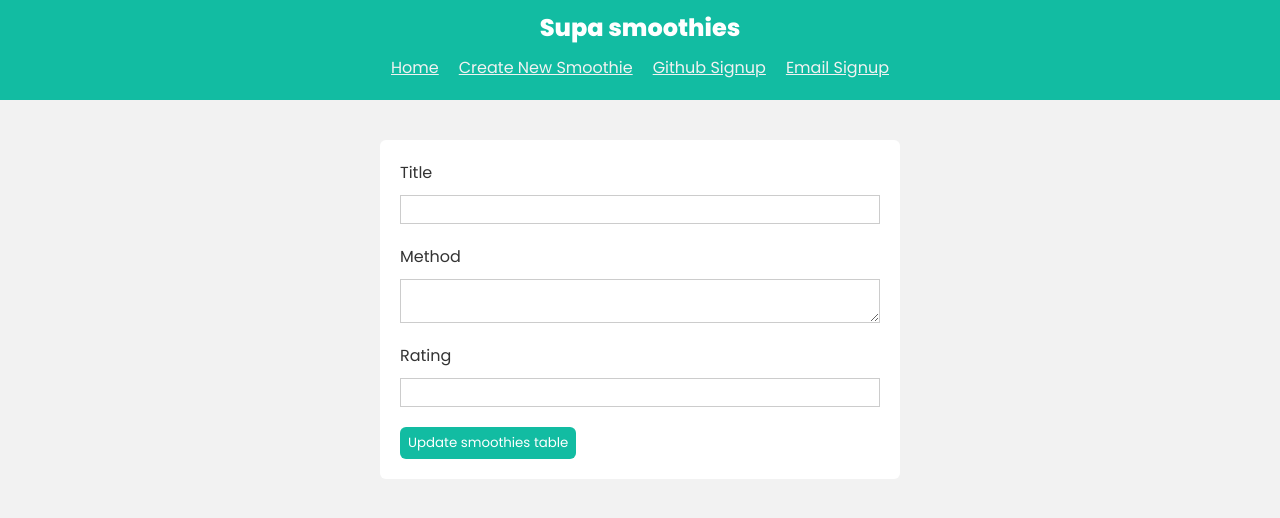
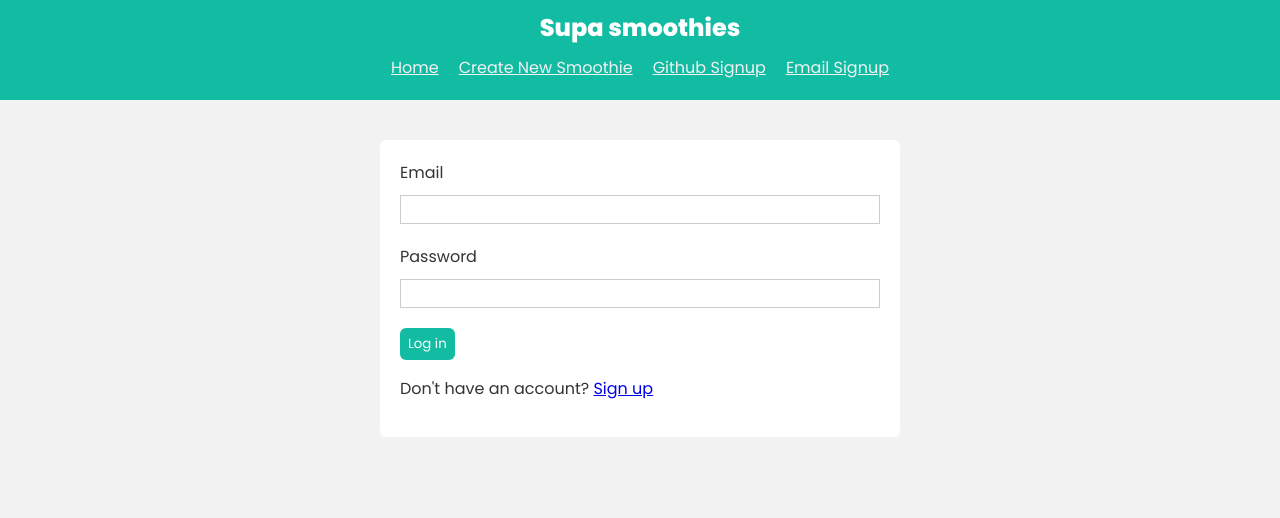
Before and after one commit to rk-codeflow/supabase-demo, a React (Vite) app: page /login in a window 1280 px wide. Shown: the top 518 px of the page. Built offline with nearby package versions, Linux system fonts and the light colour scheme; no server answers; the database is empty.

Commit message:
login setup

```diff
--- a/src/App.jsx
+++ b/src/App.jsx
@@ -4,7 +4,8 @@ import Home from "./pages/Home";
 import Create from "./pages/Create";
 import Update from "./pages/Update";
 import Signup from "./pages/Signup";
-import Email from "./pages/Email";
+import Login from "./pages/authComp/Login";
+import Email from "./pages/authComp/Email";
 
 function App() {
   return (
@@ -22,6 +23,7 @@ function App() {
         <Route path="/:id" element={<Update />} />
         <Route path="/signup" element={<Signup />} />
         <Route path="/email" element={<Email />} />
+        <Route path="/login" element={<Login />} />
       </Routes>
     </BrowserRouter>
   );
--- a/src/pages/Email.jsx
+++ b/src/pages/authComp/Email.jsx
@@ -1,6 +1,6 @@
 import React, { use, useState } from "react";
-import supabase from "../config/supabaseClient";
-import { Navigate } from "react-router-dom";
+import supabase from "../../config/supabaseClient";
+import { useNavigate } from "react-router-dom";
 
 const Email = () => {
   const navigate = useNavigate();
@@ -8,7 +8,6 @@ const Email = () => {
   const [name, setName] = useState("");
   const [email, setEmail] = useState("");
   const [password, setPassword] = useState("");
-  const [isSuccess, setIsSuccess] = useState(false);
   const [inputError, setInputError] = useState("");
 
   const handleChange = (e) => {
@@ -35,22 +34,26 @@ const Email = () => {
         name: name,
         email: email,
         password: password,
-        options: {
-          emailRedirectTo: "http://localhost:5173/email",
-        },
+        // options: {
+        //   emailRedirectTo: "http://localhost:5173/email",
+        // },
       });
 
       if (error) {
-        console.log("Error during sign up: ", error);
+        setInputError(error.message || "An error occurred during sign-up");
+        return;
       }
 
       if (data) {
         console.log("Sign-up successful. Data:", data);
         console.log("Confirmation email sent to:", email);
-        setInputError(null);
+        console.log("Name =>", name);
+        setInputError("");
+        navigate("/login");
       }
     } catch (err) {
       console.log("unexpected error: ", err);
+      setInputError("Something went wrong. Please try again later.");
     }
   };
 
@@ -84,7 +87,9 @@ const Email = () => {
         <button type="submit">Sign Up</button>
       </form>
 
-      {inputError && <p style={{ textAlign: "center" }}>{inputError}</p>}
+      {inputError && (
+        <p style={{ textAlign: "center", color: "red" }}>{inputError}</p>
+      )}
     </div>
   );
 };
--- /dev/null
+++ b/src/pages/authComp/Login.jsx
@@ -0,0 +1,104 @@
+import React, { use, useState } from "react";
+import supabase from "../../config/supabaseClient";
+import { Link, useNavigate } from "react-router-dom";
+import Signup from "../Signup";
+
+const Login = () => {
+  const [name, setName] = useState("");
+  const [email, setEmail] = useState("");
+  const [password, setPassword] = useState("");
+  const [inputError, setInputError] = useState("");
+  const [isLoggedIn, setIsLoggedIn] = useState(false);
+
+  const handleChange = (e) => {
+    const { name, value } = e.target;
+    if (name === "name") {
+      setName(value);
+    } else if (name === "email") {
+      setEmail(value);
+    } else {
+      setPassword(value);
+    }
+  };
+
+  const handleSubmit = async (e) => {
+    e.preventDefault();
+
+    if (!email || !password) {
+      setInputError("Please fill in all fields");
+      return;
+    }
+
+    try {
+      const { data, error } = await supabase.auth.signUp({
+        email: email,
+        password: password,
+        // options: {
+        //   emailRedirectTo: "http://localhost:5173/login",
+        // },
+      });
+
+      if (error) {
+        console.log("Error during sign up: ", error);
+        setInputError(error.message);
+        return;
+      }
+
+      if (data) {
+        console.log("Log in successful. Data:", data);
+        setIsLoggedIn(true);
+        setInputError(null);
+      }
+    } catch (err) {
+      console.log("unexpected error: ", err);
+    }
+  };
+
+  return (
+    <div className="page email">
+      {isLoggedIn ? (
+        <div
+          style={{
+            display: "flex",
+            flexDirection: "column",
+            alignItems: "center",
+            justifyContent: "center",
+          }}
+        >
+          <p>Congratulations! ${name} Logged in successfully!</p>
+          <button>Log out</button>
+        </div>
+      ) : (
+        <form onSubmit={handleSubmit}>
+          <label htmlFor="email">Email</label>
+          <input
+            type="email"
+            id="email"
+            name="email"
+            value={email}
+            onChange={handleChange}
+          />
+          <label htmlFor="password">Password</label>
+          <input
+            type="password"
+            id="password"
+            name="password"
+            value={password}
+            onChange={handleChange}
+          />
+
+          <button type="submit">Log in</button>
+          <p>
+            Don't have an account? <Link to="/email">Sign up</Link>
+          </p>
+        </form>
+      )}
+
+      {inputError && (
+        <p style={{ textAlign: "center", color: "red" }}>{inputError}</p>
+      )}
+    </div>
+  );
+};
+
+export default Login;
```
